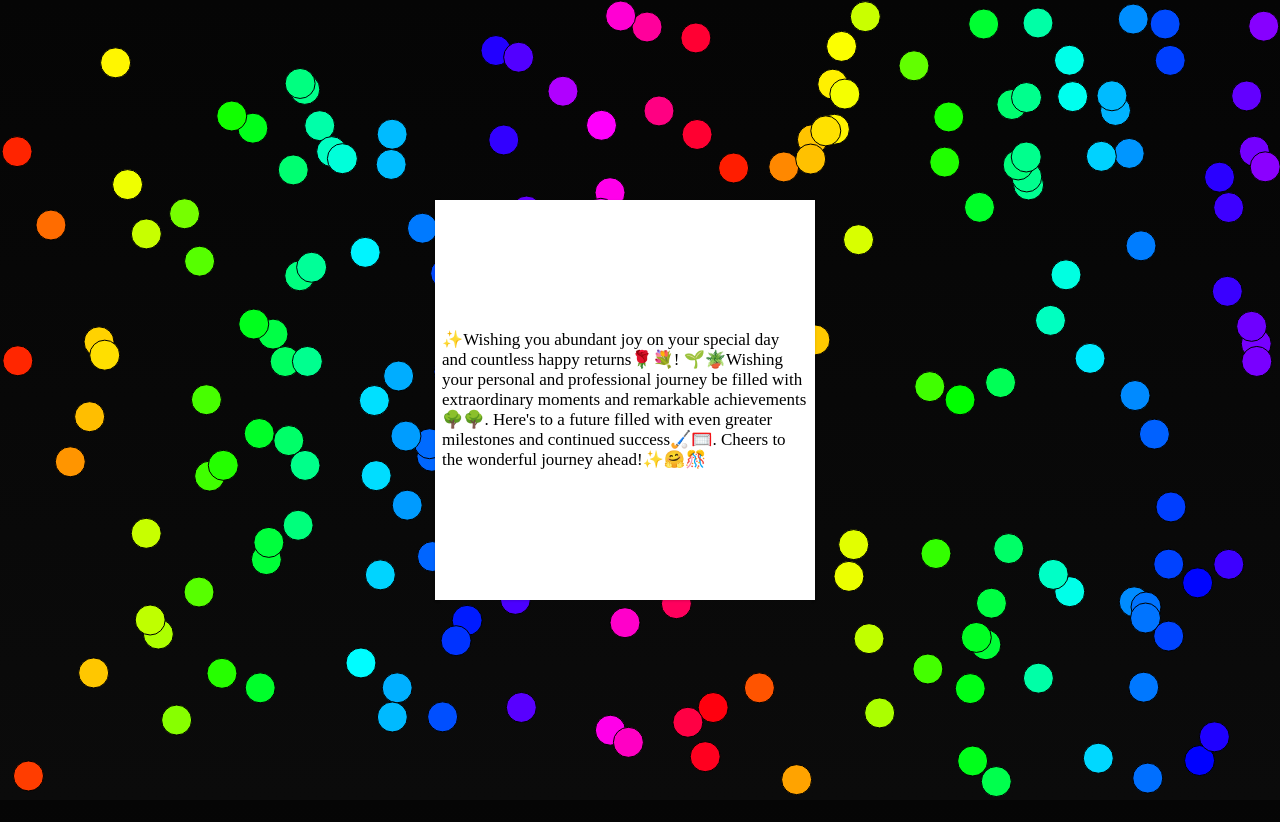
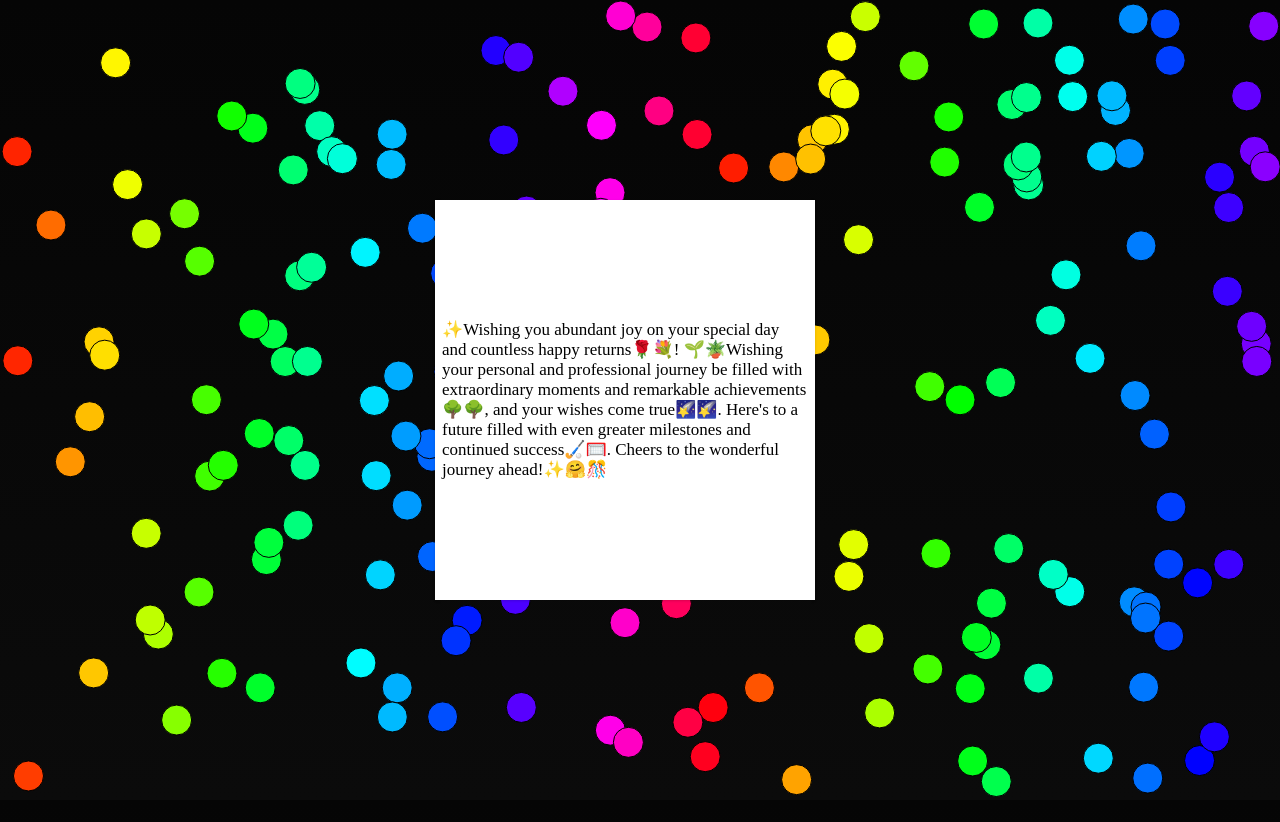
Before and after one commit to NarendraDanda/BirthdayWishes, a plain HTML site: page index.html in a window 1280 px wide. Drawn offline with Linux system fonts and the light colour scheme; animation ran at ten frames a second.

Commit message:
Update index.html

```diff
--- a/index.html
+++ b/index.html
@@ -79,7 +79,8 @@
         <h1>MAny More Happy Returns of the Day </h1>
       <div id="letter">
         <p>✨Wishing you abundant joy on your special day and countless happy returns🌹💐!
-          🌱🪴Wishing your personal and professional journey be filled with extraordinary moments and remarkable achievements🌳🌳. Here's to a future filled with even greater milestones and continued success🏑🥅. Cheers to the wonderful journey ahead!✨🤗🎊</p>
+          🌱🪴Wishing your personal and professional journey be filled with extraordinary moments and remarkable achievements🌳🌳, and your wishes come true🌠🌠.
+          Here's to a future filled with even greater milestones and continued success🏑🥅. Cheers to the wonderful journey ahead!✨🤗🎊</p>
       </div>
       <button></button>
     </div>
```
